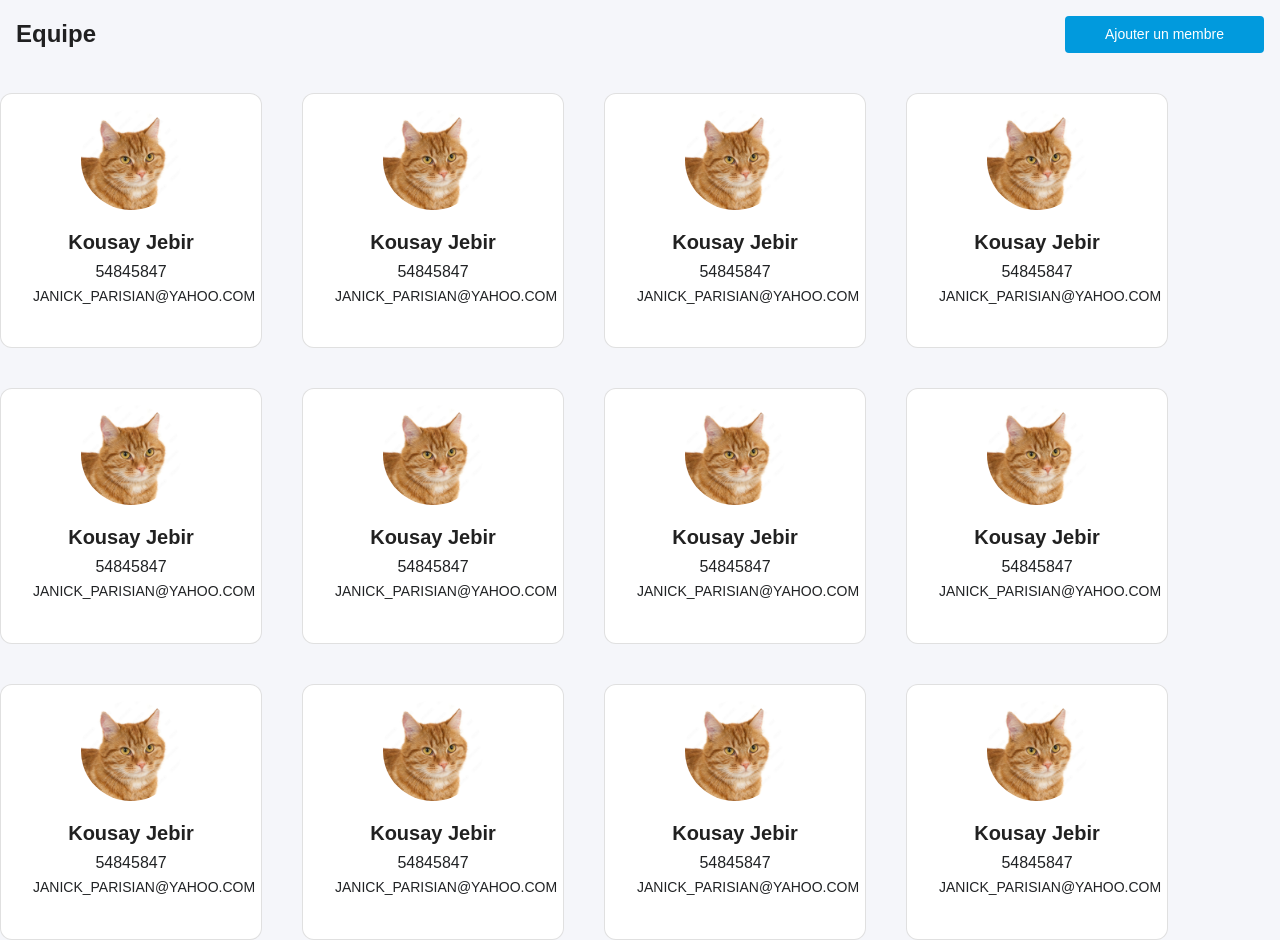
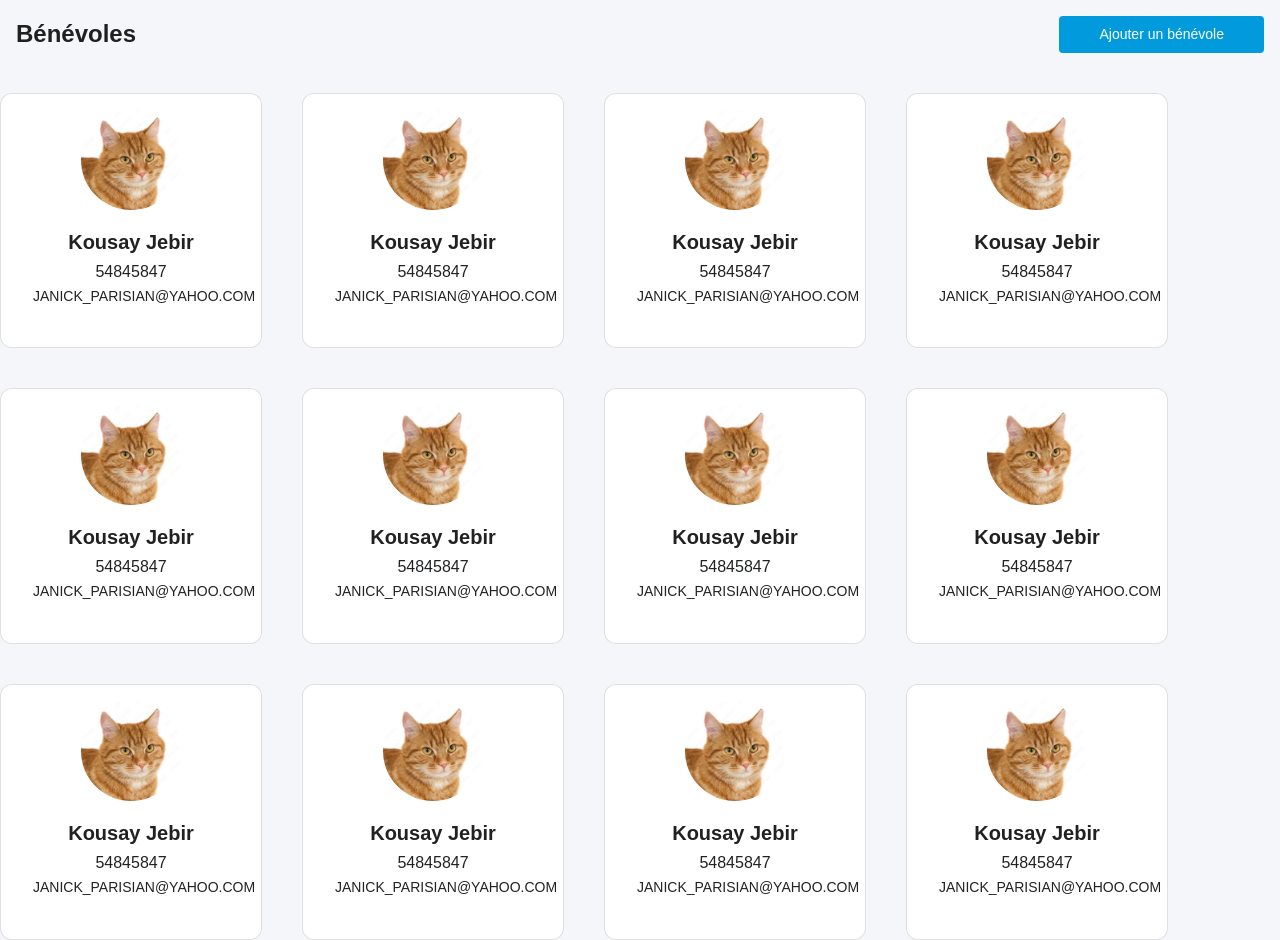
Before and after one commit to abderbj/pat-frontend, a React (Create React App) app: page /volunteers in a window 1280 px wide. Built offline with nearby package versions, Linux system fonts and the light colour scheme; what webfontloader would draw is missing.

Commit message:
corrected spelling mistake

```diff
--- a/src/pages/Volunteers.jsx
+++ b/src/pages/Volunteers.jsx
@@ -46,7 +46,7 @@ export default function Volunteers({ teamList }) {
     return (
         <Box bgcolor={"#F5F6FA"}>
             <Box display={'flex'} alignItems={'center'} justifyContent={'space-between'} p={2} paddingBlockEnd={5}>
-                <Typography variant='h5' fontWeight={'bold'}>{team.selectedTeamMember === -1 ? 'Equipe' : "Profile du membre"}</Typography>
+                <Typography variant='h5' fontWeight={'bold'}>{team.selectedTeamMember === -1 ? 'Bénévoles' : "Profile du bénévole"}</Typography>
                 {team.selectedTeamMember === -1 ?
                     <Box display={'flex'} flexWrap={'wrap'} alignItems={'center'} gap={5}>
                         <Button
@@ -59,7 +59,7 @@ export default function Volunteers({ teamList }) {
                             disableElevation
                             variant='contained'
                         >
-                            Ajouter un membre
+                            Ajouter un bénévole
                         </Button>
                         {/* <TextField
                             id="outlined-basic"
```
